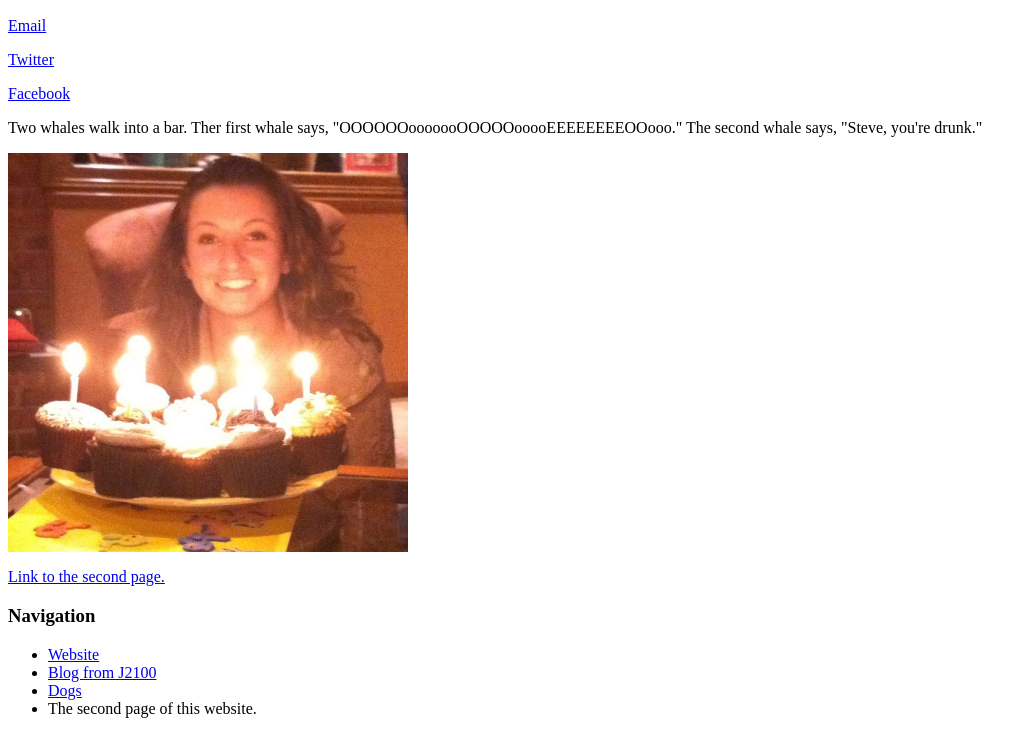
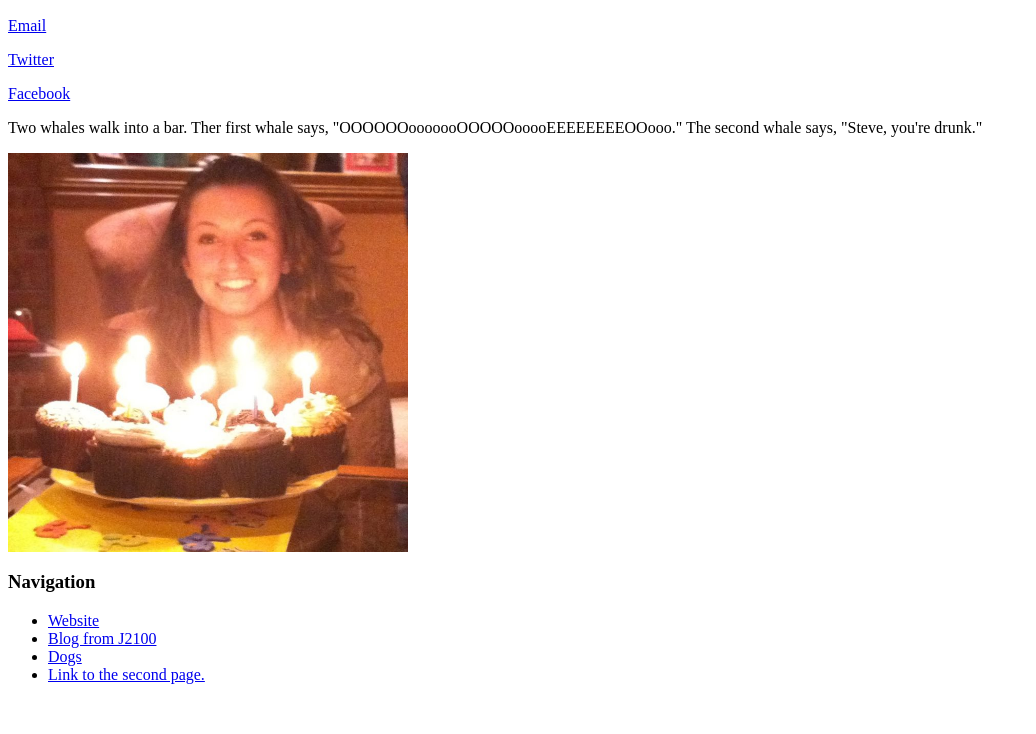
Before and after one commit to j4502-fs16/olson, a plain HTML site: page index.html in a window 1280 px wide. Shown: the part 110-844 px from the top of the page, without its empty margins (0-1036 px from the left). After the commit the page ends 810 px from the top, so only its background shows below. Drawn offline with Linux system fonts and the light colour scheme.

Commit message:
Second page correction

```diff
--- a/index.html
+++ b/index.html
@@ -19,9 +19,7 @@
 <a href="mailto:jhormd@mail.missouri.edu"><img src="Jackie's Picture.jpg" alt="Jackie's Picture" title="Jackie's Picture" width=400 /></a>
 
 
-<p><a href="file:///Users/jacquelynolson/Desktop/Coding/olson/Second%20Page">Link to the second page.</a></p>
-
-<!--This is a comment and will not show on the site/!-->
+<p><!--This is a comment and will not show on the site/!--></p>
 
 <h3>Navigation</h3>
 <ul>
@@ -31,7 +29,7 @@
 
     <li><a href="https://en.wikipedia.org/wiki/Dog">Dogs</a></li>
 
-    <li>The second page of this website.</li>
+    <li><a href="file:///Users/jacquelynolson/Desktop/Coding/olson/Second%20Page">Link to the second page.</a></li>
 
 </ul>
 
```
